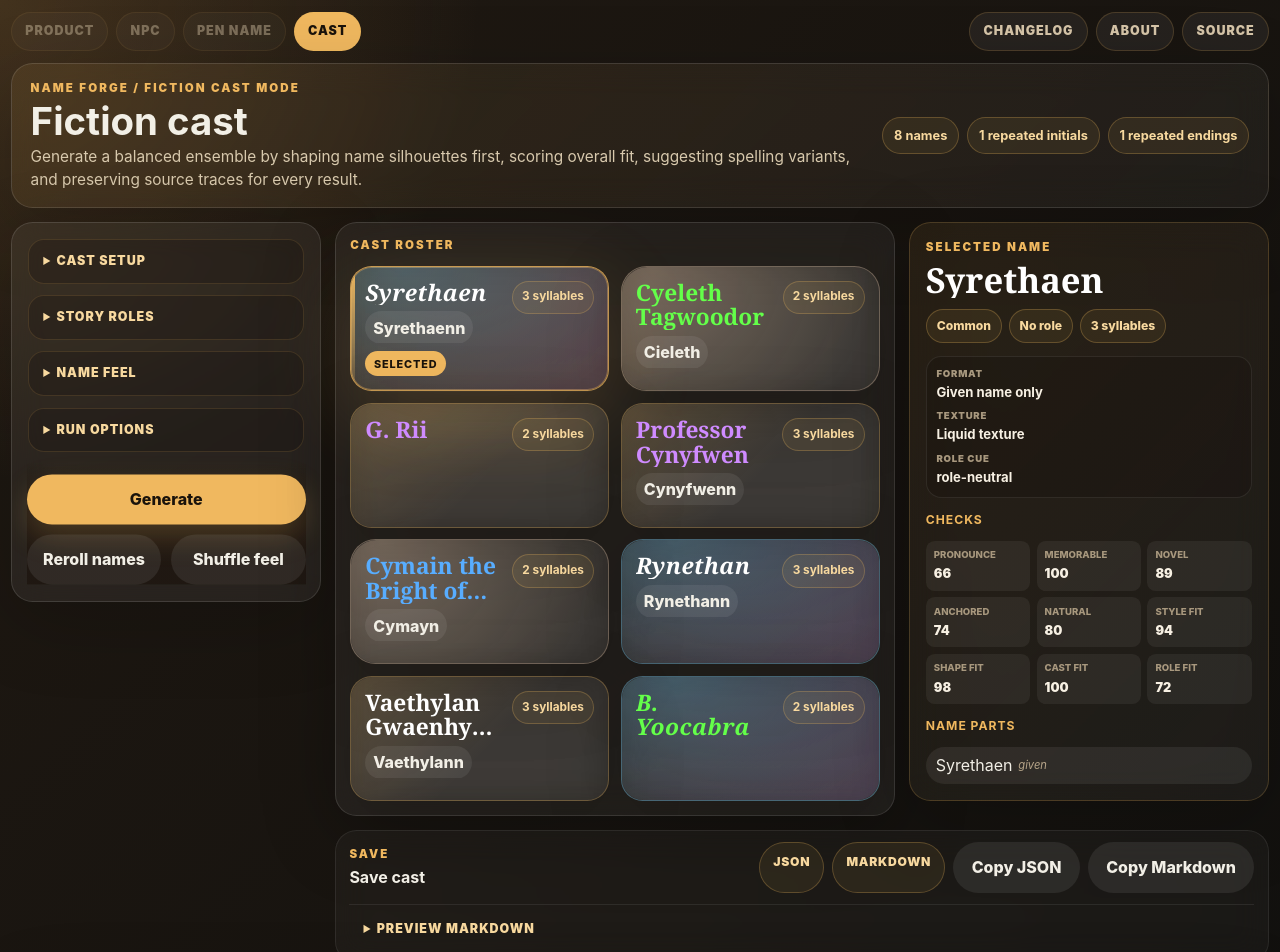
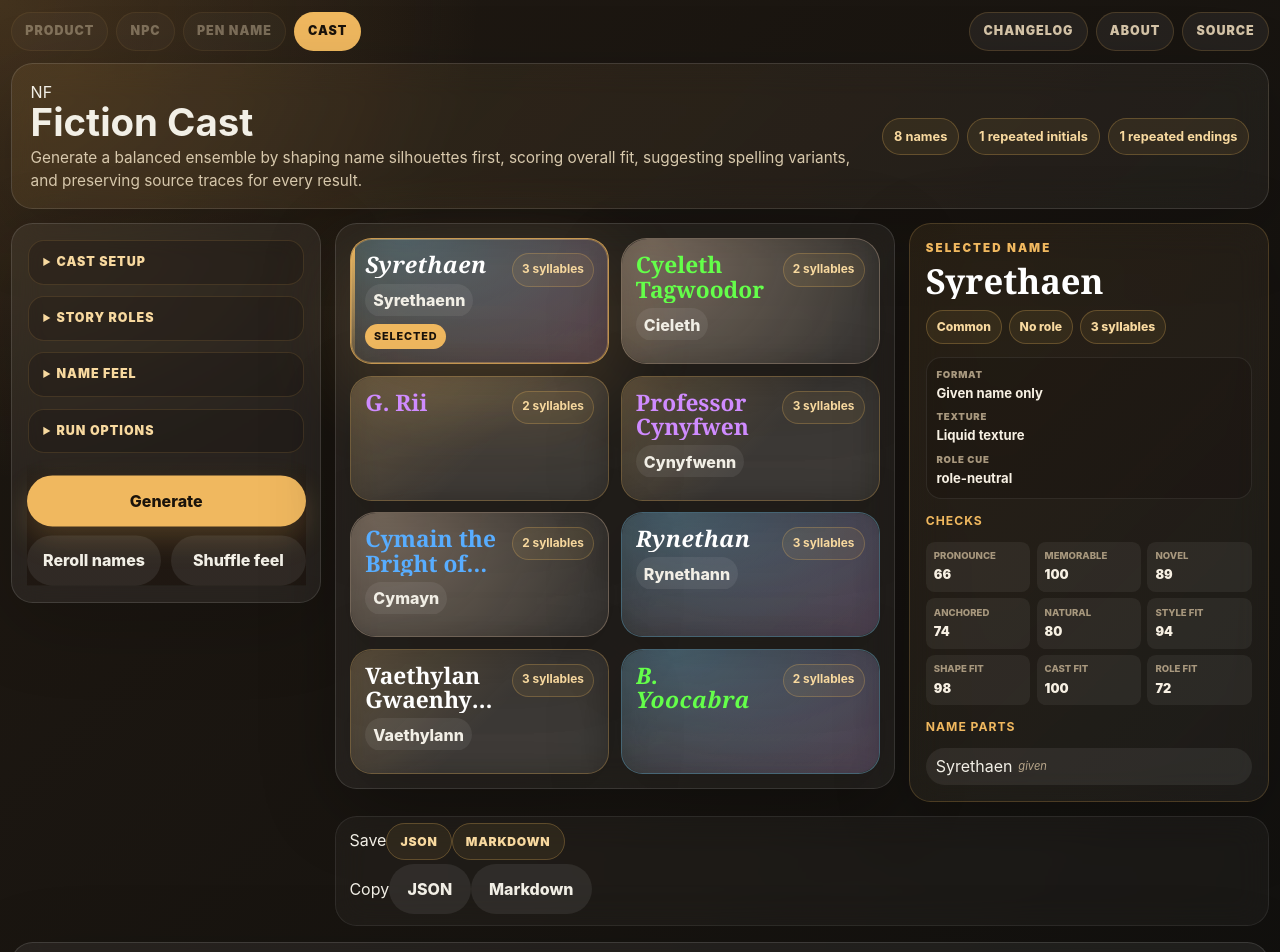
Before and after one commit to jaahay/name-forge, a React (Vite) app: page / in a window 1280 px wide. Shown: the top 952 px of the page. Built offline with nearby package versions, Linux system fonts and the light colour scheme.

Commit message:
Replace header copy and simplify save actions

```diff
--- a/src/ui/GeneratorView.tsx
+++ b/src/ui/GeneratorView.tsx
@@ -42,6 +42,13 @@ function clampCastSize(value: number): number {
   return Math.max(1, Math.min(24, Math.round(value)));
 }
 
+function titleCaseLabel(value: string): string {
+  return value
+    .split(' ')
+    .map((part) => `${part.charAt(0).toUpperCase()}${part.slice(1)}`)
+    .join(' ');
+}
+
 function updateSlotRole(currentRoles: GenerationSettings['slotRoleOverrides'], index: number, role: CastRole | ''): GenerationSettings['slotRoleOverrides'] {
   const nextRoles = { ...(currentRoles ?? {}) };
   if (role === '') {
@@ -72,6 +79,7 @@ export function GeneratorView({
   const selectedRoleInfluence = roleInfluenceOptions.find((option) => option.value === (settings.roleInfluence ?? 'off'));
   const selectedName = ensemble.names.find((name) => name.id === selectedNameId) ?? ensemble.names[0];
   const selectedNameKey = selectedName?.id ?? '';
+  const modeTitle = titleCaseLabel(mode.label);
 
   function updateCastSize(value: number) {
     onUpdateSetting('castSize', clampCastSize(value));
@@ -81,8 +89,10 @@ export function GeneratorView({
     <>
       <section className="hero panel app-header">
         <div>
-          <p className="eyebrow">Name Forge / {mode.label} mode</p>
-          <h1>{mode.label}</h1>
+          <div className="brand-lockup" aria-label="Name Forge">
+            <span className="brand-mark" aria-hidden="true">NF</span>
+          </div>
+          <h1>{modeTitle}</h1>
           <p className="hero-copy">{mode.heroCopy}</p>
         </div>
         <div className="hero-stats" aria-label="Generation summary">
@@ -194,9 +204,8 @@ export function GeneratorView({
         <section className="output" aria-live="polite">
           {selectedName ? (
             <div className="results-layout">
-              <section className="roster-panel panel" aria-label="Cast roster">
-                <p className="eyebrow roster-label">Cast roster</p>
-                <div className="name-grid" aria-label="Generated names">
+              <section className="roster-panel panel" aria-label="Name roster">
+                <div className="name-grid" aria-label="Name tiles">
                   {ensemble.names.map((name) => (
                     <NameCard key={name.id} name={name} isSelected={name.id === selectedNameKey} onSelect={setSelectedNameId} />
                   ))}
@@ -208,23 +217,17 @@ export function GeneratorView({
             <div className="empty-state panel">Generate names to fill this cast.</div>
           )}
 
-          <section className="save-panel panel" aria-labelledby="save-heading">
-            <div className="save-heading">
-              <div>
-                <p className="eyebrow">Save</p>
-                <h2 id="save-heading">Save cast</h2>
-              </div>
-              <div className="export-actions" aria-label="Cast save actions">
-                <a className="export-link" download="name-forge-cast.json" href={exportHref('application/json', jsonExport)}>JSON</a>
-                <a className="export-link" download="name-forge-cast.md" href={exportHref('text/markdown', markdownExport)}>Markdown</a>
-                <button type="button" className="secondary" onClick={() => copyExport(jsonExport)}>Copy JSON</button>
-                <button type="button" className="secondary" onClick={() => copyExport(markdownExport)}>Copy Markdown</button>
-              </div>
+          <section className="save-panel panel" aria-label="Save or copy cast">
+            <div className="save-group" aria-label="Save files">
+              <span className="save-group-label">Save</span>
+              <a className="export-link" download="name-forge-cast.json" href={exportHref('application/json', jsonExport)}>JSON</a>
+              <a className="export-link" download="name-forge-cast.md" href={exportHref('text/markdown', markdownExport)}>Markdown</a>
             </div>
-            <details className="export-preview">
-              <summary>Preview Markdown</summary>
-              <textarea value={markdownExport} readOnly rows={8} aria-label="Markdown export preview" />
-            </details>
+            <div className="save-group" aria-label="Copy cast">
+              <span className="save-group-label">Copy</span>
+              <button type="button" className="secondary" aria-label="Copy JSON" onClick={() => copyExport(jsonExport)}>JSON</button>
+              <button type="button" className="secondary" aria-label="Copy Markdown" onClick={() => copyExport(markdownExport)}>Markdown</button>
+            </div>
           </section>
         </section>
       </section>
```
